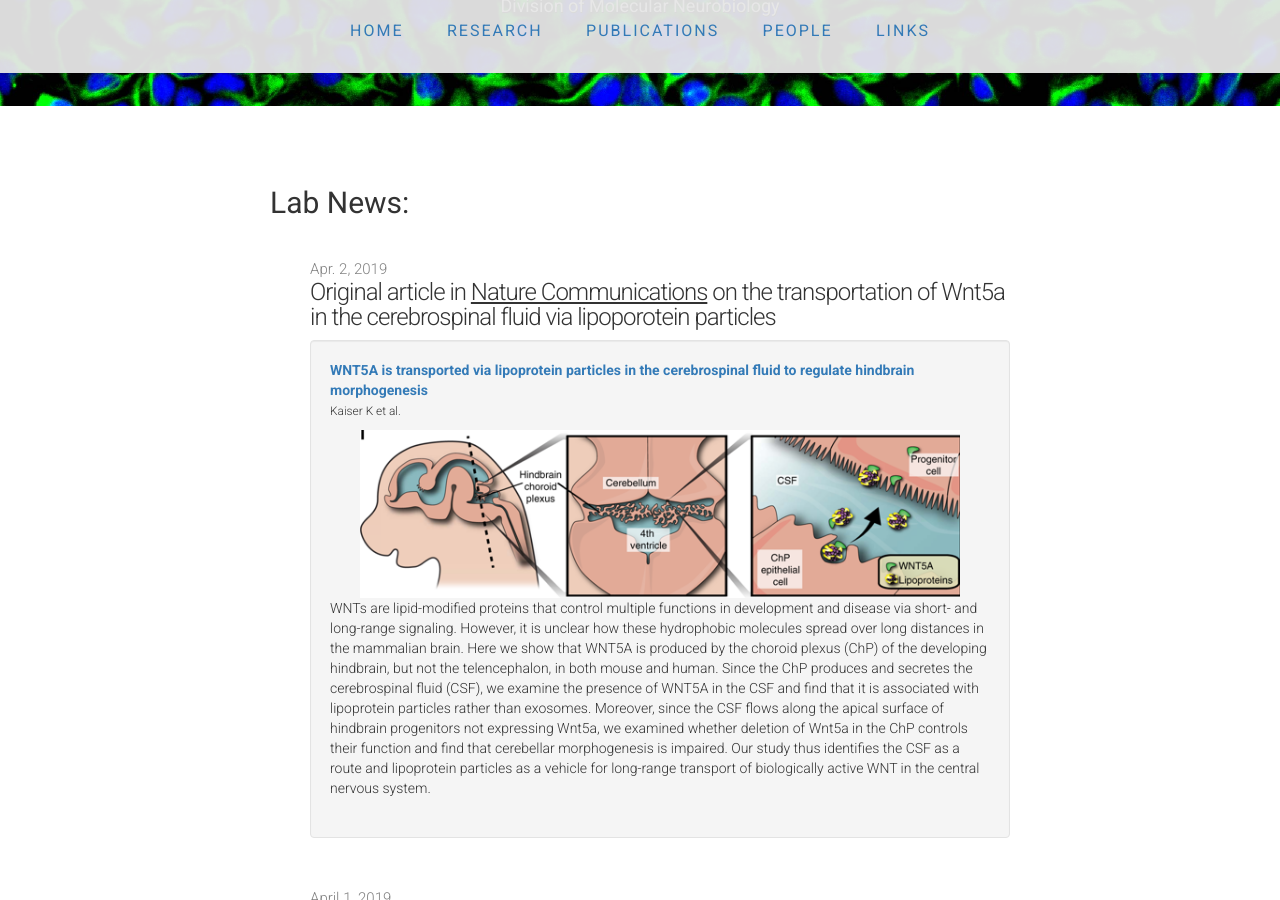
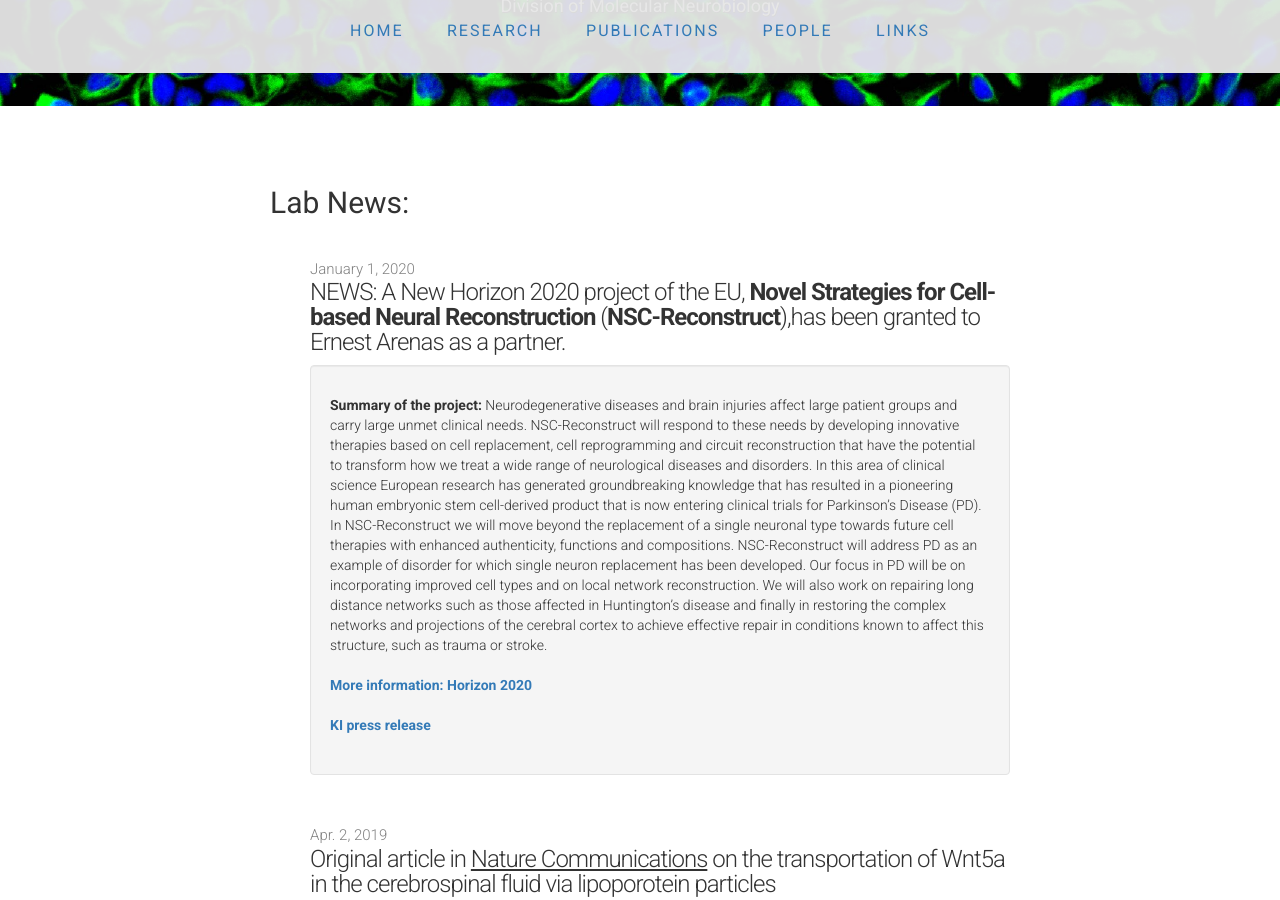
Before and after one commit to ArenasLab/arenaslab.github.io, a Jekyll site: the page index.html, which Jekyll copies as it is, in a window 1280 px wide and 900 px high, scrolled down 364 px. Built offline with Jekyll 4.4.1, drawn with Linux system fonts in a browser that asks for light colours; comment, search, counter and statistics services are not loaded.

Commit message:
Update index.html

```diff
--- a/index.html
+++ b/index.html
@@ -100,6 +100,36 @@
            <p>&nbsp;</p>
 
 :END TEMPLATE -->
+
+		<li>
+          <span class="post-date">January 1, 2020</span>
+          <span class="post-link">NEWS: A New Horizon 2020 project of the EU, <b>Novel Strategies for Cell-based Neural Reconstruction</b> (<b>NSC-Reconstruct</b>),has been granted to Ernest Arenas as a partner.<span>
+        </li>
+        <div class="well">
+          <li class="media">
+	      <div class="media-body">
+            <!--
+		      <div id="featureimage">
+                <img src="/img/"; align="middle"; width="600px";>
+              </div>
+	      -->
+              <p></p>
+
+              <p><b>Summary of the project:</b>
+		      Neurodegenerative diseases and brain injuries affect large patient groups and carry large unmet clinical needs. NSC-Reconstruct will respond to these needs by developing innovative therapies based on cell replacement, cell reprogramming and circuit reconstruction that have the potential to transform how we treat a wide range of neurological diseases and disorders. In this area of clinical science European research has generated groundbreaking knowledge that has resulted in a pioneering human embryonic stem cell-derived product that is now entering clinical trials for Parkinson’s Disease (PD). In NSC-Reconstruct we will move beyond the replacement of a single neuronal type towards future cell therapies with enhanced authenticity, functions and compositions. NSC-Reconstruct will address PD as an example of disorder for which single neuron replacement has been developed. Our focus in PD will be on incorporating improved cell types and on local network reconstruction. We will also work on repairing long distance networks such as those affected in Huntington’s disease and finally in restoring the complex networks and projections of the cerebral cortex to achieve effective repair in conditions known to affect this structure, such as trauma or stroke.
+	      <br>
+	      <br>
+       		<strong class="media-heading"><a href="https://cordis.europa.eu/project/id/874758">More information: Horizon 2020</a></strong>
+	      <br>
+	      <br>
+		<strong class="media-heading"><a href="https://news.ki.se/generous-harvest-of-eu-funding-for-ki">KI press release</a></strong>
+	      </p>
+            </div>
+          </li>
+        </div>
+
+<p>&nbsp;</p>
+
 
 	<li>
           <span class="post-date">Apr. 2, 2019</span>
```
